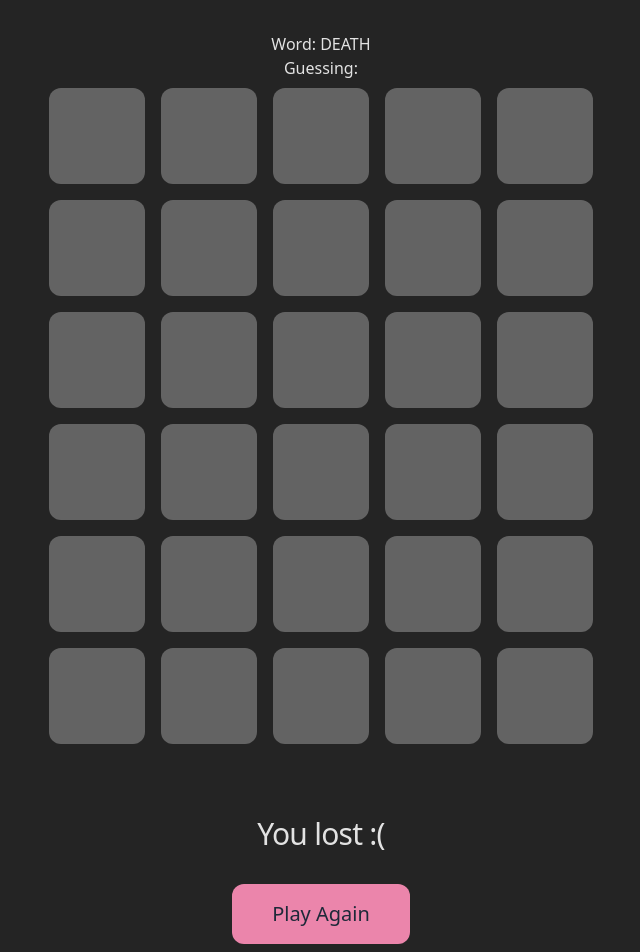
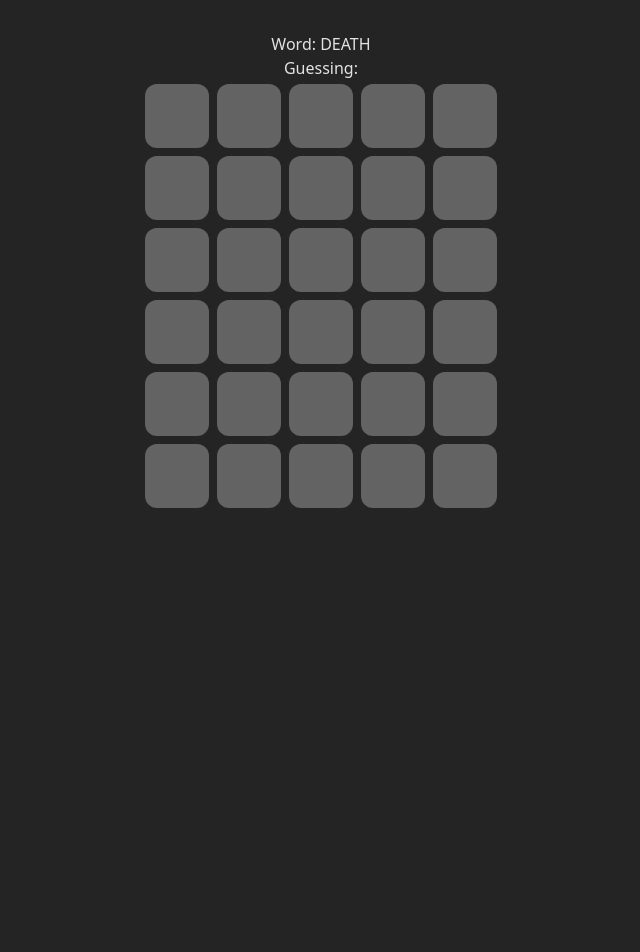
Before and after one commit to Pixele9/wordle-clone, a React (Vite) app: page / in a window 1280 px wide. Shown: the top 952 px of the page, without its empty margins (319-959 px from the left). After the commit the page ends 800 px from the top, so only its background shows below. Built offline with nearby package versions, Linux system fonts and the light colour scheme.

Commit message:
style: resized components

```diff
--- a/src/App.tsx
+++ b/src/App.tsx
@@ -90,15 +90,12 @@ function App() {
 					return <Row key={index} inputWord={letter} word={word} shouldApplyClassName={index < currentRow} />;
 				})}
 			</div>
-      <div className="flex flex-col items-center justify-center mt-16">
-          <h1 className="text-3xl font-light tracking-tight">You {gameSate === "WON" ? "won!!" : "lost :("}</h1>
-          <button className="bg-wordle-accent text-gray-800 text-xl px-10 py-4 rounded-xl mt-8 cursor-pointer" onClick={initializeGame}>Play Again</button>
-        </div>
+
 
       {( gameSate === "WON" || gameSate === "LOST" ) && (
         <div className="flex flex-col items-center justify-center mt-16">
-          <h1 className="text-2xl font-bold">You {gameSate === "WON" ? "won!!" : "lost :("}</h1>
-          <button className="bg-wordle-accent text-gray-800 px-8 py-3 rounded-lg mt-3 cursor-pointer" onClick={initializeGame}>Play Again</button>
+          <h1 className="text-xl font-light tracking-tight">You {gameSate === "WON" ? "won!!" : "lost :("}</h1>
+          <button className="bg-wordle-accent text-gray-800 text-md px-6 py-3 rounded-xl mt-8 cursor-pointer hover:scale-105 hover:drop-shadow-xl hover:drop-shadow-black/30 hover:-translate-y-1 transition-all duration-200" onClick={initializeGame}>Play Again</button>
         </div>
       )}
 		</>
--- a/src/components/Letter.tsx
+++ b/src/components/Letter.tsx
@@ -6,7 +6,7 @@ type LetterProps = {
 export default function Letter({ value, className }: LetterProps) {
 	return (
 		<div
-			className={`w-24 h-24 flex text-5xl text-amber-50 font-bold items-center justify-center rounded-xl bg-gray-100/30 ${className}`}
+			className={`w-16 h-16 flex text-4xl text-amber-50 font-bold items-center justify-center rounded-xl bg-gray-100/30 ${className}`}
 		>
 			{value}
 		</div>
--- a/src/components/Row.tsx
+++ b/src/components/Row.tsx
@@ -29,7 +29,7 @@ export default function Row({ inputWord, word, shouldApplyClassName }: RowProps)
 	);
 
 	return (
-		<div className="flex flex-row items-center justify-center gap-4 my-2">
+		<div className="flex flex-row items-center justify-center gap-2 my-1">
 			{rowLetter.map((letter, index) =>
 				(
 					<Letter
```
